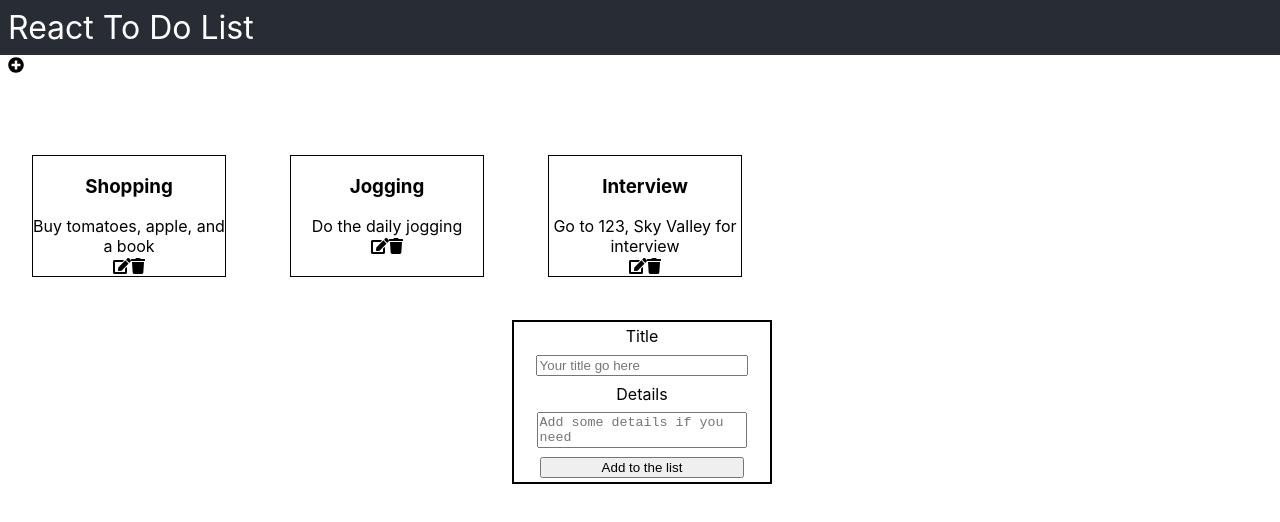
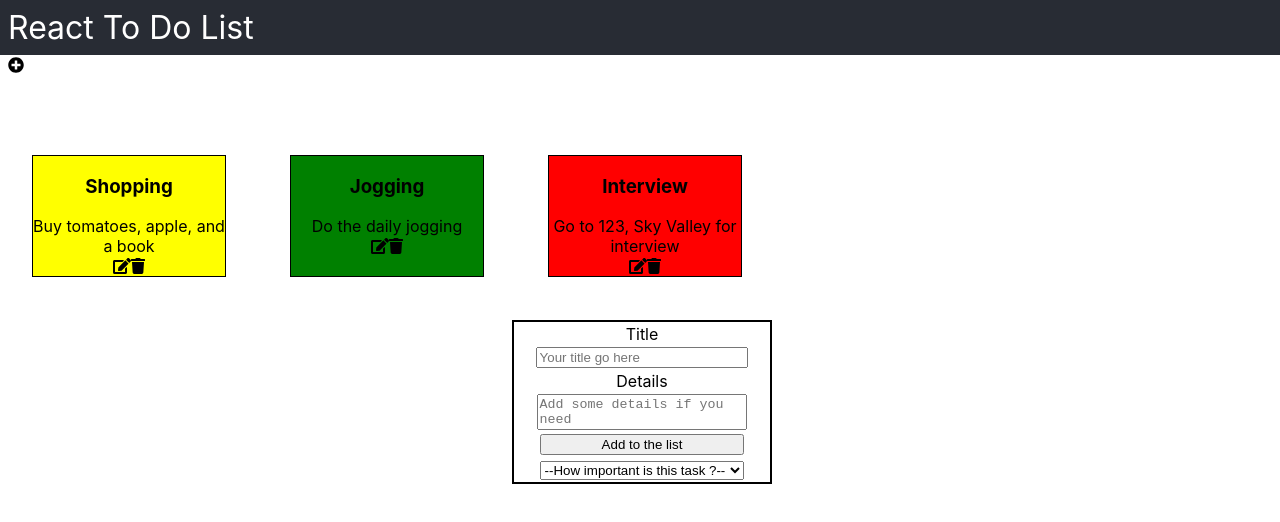
Before and after one commit to Skyrlon/react-todo-list, a React (Create React App) app: page / in a window 1280 px wide. Both pictures are taken after a click on the element 16 px from the left and 65 px from the top of the page. Shown: the top 522 px of the page. Built offline with nearby package versions, Linux system fonts and the light colour scheme.

Commit message:
added Todo priority

```diff
--- a/src/App.js
+++ b/src/App.js
@@ -8,31 +8,44 @@ import AddTodo from "./components/AddTodo.jsx";
 
 const App = () => {
   const [todos, setTodos] = useState([
-    { id: 1, title: "Shopping", details: "Buy tomatoes, apple, and a book" },
-    { id: 2, title: "Jogging", details: "Do the daily jogging " },
+    {
+      id: 1,
+      title: "Shopping",
+      details: "Buy tomatoes, apple, and a book",
+      priority: "medium",
+    },
+    {
+      id: 2,
+      title: "Jogging",
+      details: "Do the daily jogging ",
+      priority: "low",
+    },
     {
       id: 3,
       title: "Interview",
       details: "Go to 123, Sky Valley for interview",
+      priority: "hight",
     },
   ]);
 
   const [todoToEdit, setTodoToEdit] = useState({});
-
   const [showForm, setShowForm] = useState(false);
   const [editingTodo, setEditingTodo] = useState(false);
 
   const addTodo = (todo) => {
+    setShowForm(false);
     const newTodo = {
       id: todos.length > 0 ? todos[todos.length - 1].id + 1 : 0,
       title: todo.title,
-      text: todo.details,
+      details: todo.details,
+      priority: todo.priority,
     };
     setTodos([...todos, newTodo]);
   };
 
   const handleEditTodo = (todoToEdit) => {
     setShowForm(false);
+    setEditingTodo(false);
     const indexOfTodoToEdit = todos
       .map(function (x) {
         return x.id;
--- a/src/components/AddTodo.jsx
+++ b/src/components/AddTodo.jsx
@@ -31,6 +31,9 @@ const AddTodo = ({ onAdd, onEdit, isEditingTodo, todoToEdit }) => {
   const [details, setDetails] = useState(
     isEditingTodo ? todoToEdit.details : ""
   );
+  const [priority, setPriority] = useState(
+    isEditingTodo ? todoToEdit.priority : ""
+  );
 
   const onSubmit = (e) => {
     e.preventDefault();
@@ -39,10 +42,22 @@ const AddTodo = ({ onAdd, onEdit, isEditingTodo, todoToEdit }) => {
       alert("put atleast a title");
       return;
     }
-    const id = todoToEdit.id ? todoToEdit.id : 0;
-    isEditingTodo ? onEdit({ id, title, details }) : onAdd({ title, details });
+    if (!priority) {
+      alert("set a priority");
+      return;
+    }
+
+    if (isEditingTodo) {
+      const id = todoToEdit.id;
+      const priority = todoToEdit.priority;
+      onEdit({ id, title, details, priority });
+    } else {
+      onAdd({ title, details, priority });
+    }
+
     setTitle("");
     setDetails("");
+    setPriority("");
   };
 
   return (
@@ -67,6 +82,17 @@ const AddTodo = ({ onAdd, onEdit, isEditingTodo, todoToEdit }) => {
           type="submit"
           value={isEditingTodo ? "Edit Todo" : "Add to the list"}
         />
+        <label htmlFor="priority"></label>
+        <select
+          name="priority"
+          value={priority}
+          onChange={(e) => setPriority(e.target.value)}
+        >
+          <option value="">--How important is this task ?--</option>
+          <option value="hight">Hight</option>
+          <option value="medium">Medium</option>
+          <option value="low">Low</option>
+        </select>
       </form>
     </StyledAddTodo>
   );
--- a/src/components/Todos.jsx
+++ b/src/components/Todos.jsx
@@ -22,7 +22,15 @@ const Todos = ({ TodoListItems, editTodo, deleteTodo }) => {
   return (
     <StyledTodos>
       {TodoListItems.map((element) => (
-        <div key={element.id}>
+        <div
+          key={element.id}
+          style={{
+            backgroundColor:
+              (element.priority === "hight" && "red") ||
+              (element.priority === "medium" && "yellow") ||
+              (element.priority === "low" && "green"),
+          }}
+        >
           <h3>{element.title}</h3>
           <div>{element.details}</div>
           <FontAwesomeIcon icon={faEdit} onClick={() => editTodo(element)} />
```
